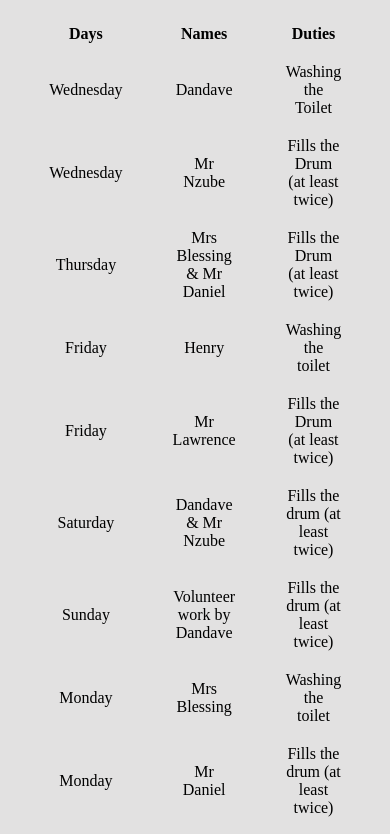
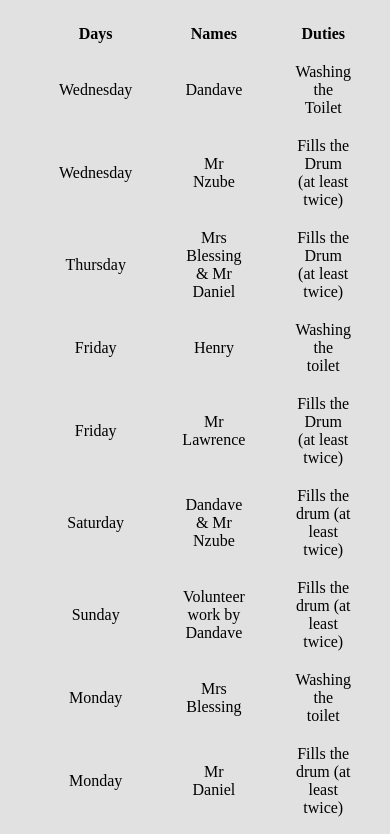
Before and after one commit to Davetechinnovation/DDM-Roster, a plain HTML site: page index.html in a window 390 px wide. Shown: the part 219-1053 px from the top of the page. Drawn offline with Linux system fonts and the light colour scheme.

Commit message:
Add files via upload

```diff
--- a/style.css
+++ b/style.css
@@ -61,14 +61,14 @@ table{
     padding: 10px 0;
 }
 
-@media(max-width: 1100px) and (min-width: 600px) {
+@media(max-width: 1100px) and (min-width: 501px) {
     .content{
        width: 80%;
     }
 }
 
-@media(max-width: 590px) {
+@media(max-width: 500px) {
     .content{
-        width: 95%;
+        width: 100%;
     }
 }
```
